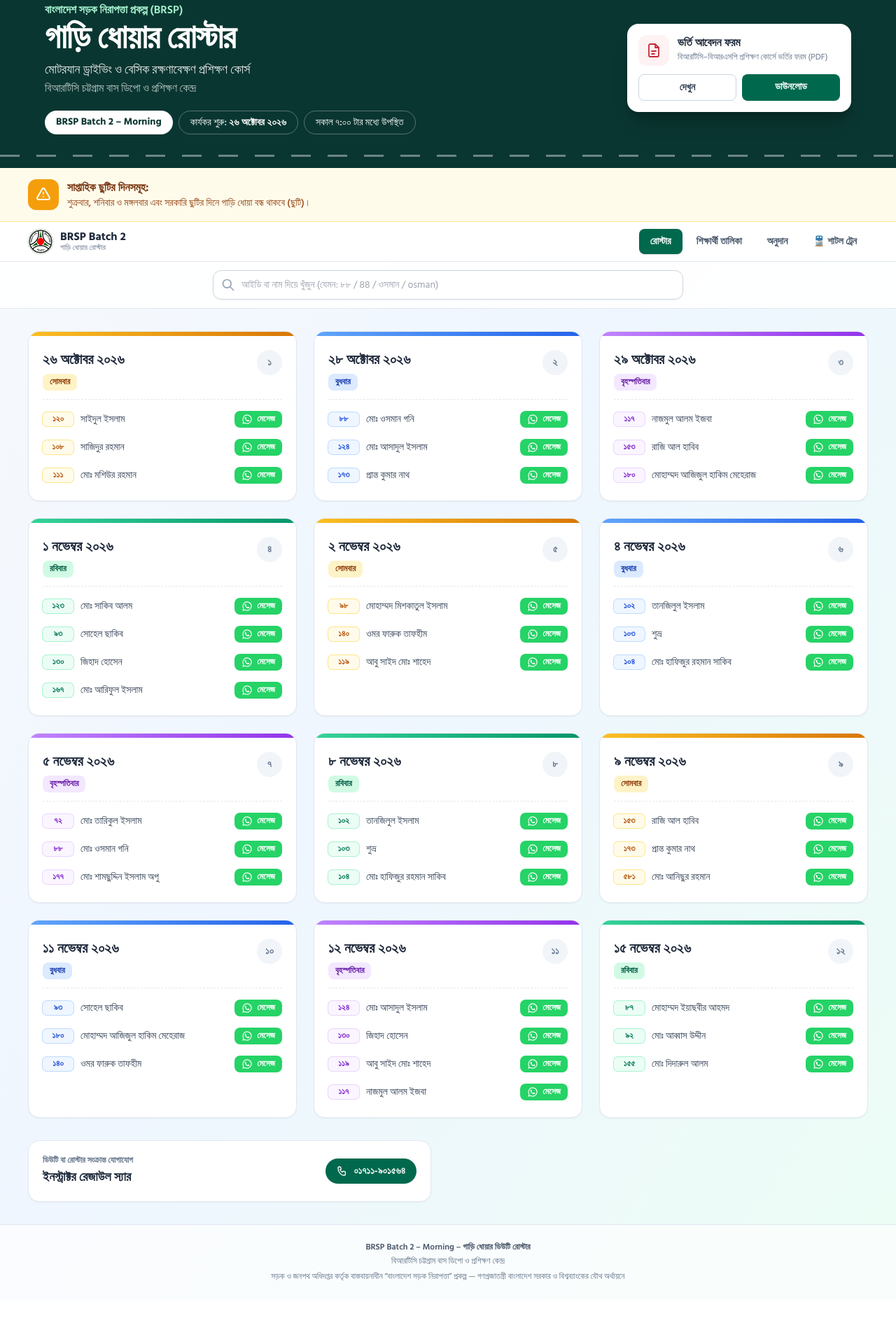
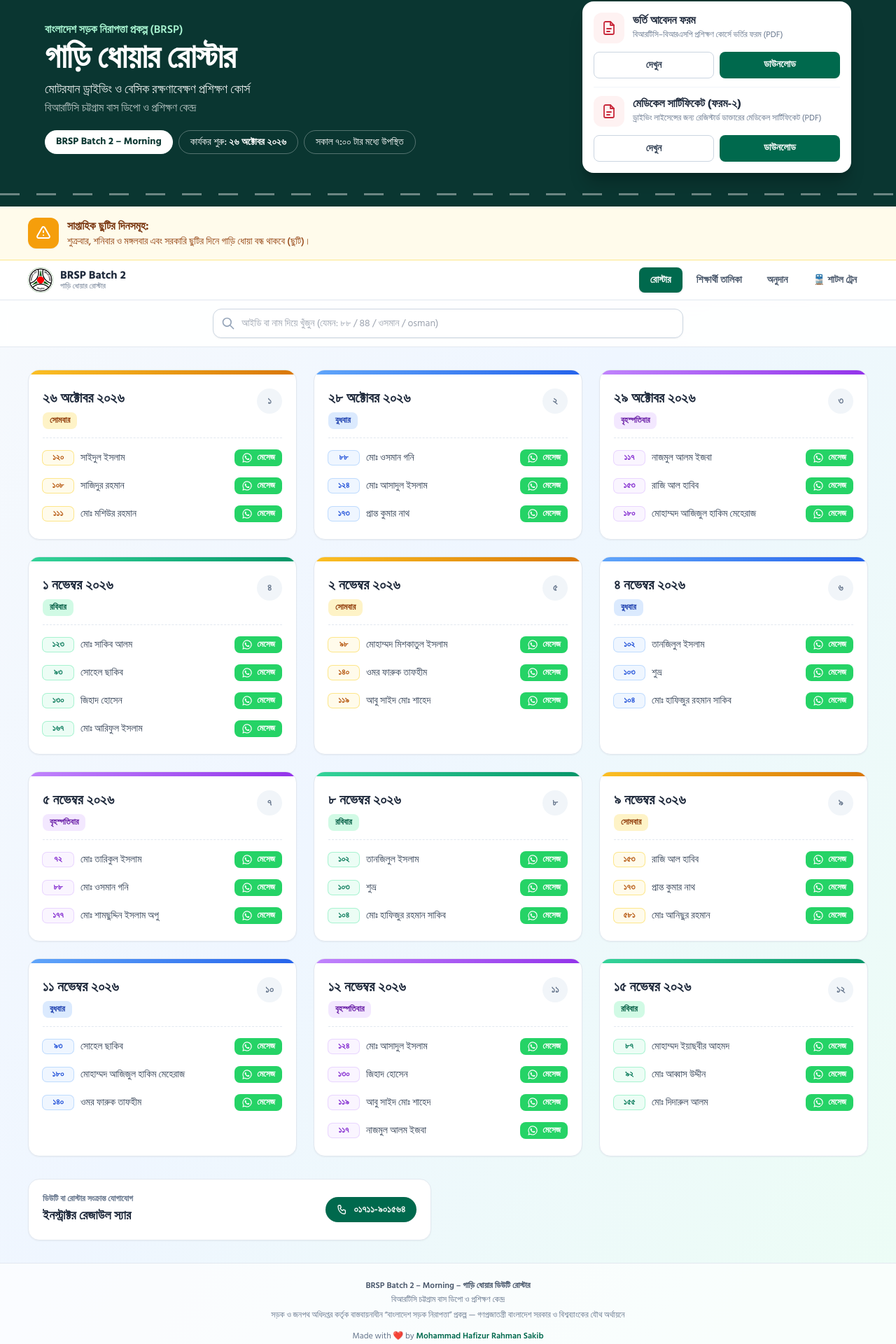
Before and after one commit to Hafiz-Sakib/BRSP, a React (Vite) app: page / in a window 1280 px wide. Shown: the part 145-2065 px from the top of the page at 70% size. Before the commit the page ends 2003 px from the top, so only its background shows below. Built offline with nearby package versions, Linux system fonts and the light colour scheme.

Commit message:
UI updated for Train Schedule

```diff
--- a/src/components/Footer.jsx
+++ b/src/components/Footer.jsx
@@ -10,6 +10,17 @@
       <p className="mt-1 max-w-2xl mx-auto leading-relaxed">
         সড়ক ও জনপথ অধিদপ্তর কর্তৃক বাস্তবায়নাধীন “বাংলাদেশ সড়ক নিরাপত্তা” প্রকল্প — গণপ্রজাতন্ত্রী বাংলাদেশ সরকার ও বিশ্বব্যাংকের যৌথ অর্থায়নে
       </p>
+      <p className="mt-3">
+        Made with <span aria-label="love" role="img">❤️</span> by{' '}
+        <a
+          href="https://github.com/hafiz-sakib"
+          target="_blank"
+          rel="noopener noreferrer"
+          className="font-semibold text-brsp-green hover:underline"
+        >
+          Mohammad Hafizur Rahman Sakib
+        </a>
+      </p>
     </footer>
   );
 }
--- a/src/components/Header.jsx
+++ b/src/components/Header.jsx
@@ -4,7 +4,7 @@
   PROJECT_NAME,
   COURSE_NAME,
   CENTER_NAME,
-  ADMISSION_FORM_URL,
+  FORMS,
 } from '../data/roster.js';
 import govtLogo from '../assets/logos/govt-bd.png';
 import brtaLogo from '../assets/logos/brta.png';
@@ -77,20 +77,22 @@
             </div>
           </div>
 
-          {/* ভর্তি ফরম */}
-          <div className="no-print w-full lg:w-80 rounded-2xl bg-white text-slate-800 p-4 shadow-xl shadow-black/20">
+          {/* ফরম ডাউনলোড */}
+          <div className="no-print w-full lg:w-96 rounded-2xl bg-white text-slate-800 p-4 shadow-xl shadow-black/20 divide-y divide-slate-100">
+            {FORMS.map((f) => (
+              <div key={f.url} className="py-3 first:pt-0 last:pb-0">
                 <div className="flex items-start gap-3">
                   <span className="shrink-0 grid place-items-center w-11 h-11 rounded-xl bg-red-50 text-brsp-red">
                     <PdfIcon />
                   </span>
                   <div>
-                <h2 className="font-bold leading-snug">ভর্তি আবেদন ফরম</h2>
-                <p className="text-xs text-slate-500 mt-0.5">বিআরটিসি–বিআরএসপি প্রশিক্ষণ কোর্সে ভর্তির ফরম (PDF)</p>
+                    <h2 className="font-bold leading-snug">{f.title}</h2>
+                    <p className="text-xs text-slate-500 mt-0.5">{f.desc}</p>
                   </div>
                 </div>
                 <div className="mt-3 grid grid-cols-2 gap-2">
                   <a
-                href={ADMISSION_FORM_URL}
+                    href={f.url}
                     target="_blank"
                     rel="noopener noreferrer"
                     className="text-center rounded-lg border border-slate-300 px-3 py-2 text-sm font-semibold text-slate-700 hover:bg-slate-50 transition"
@@ -98,13 +100,15 @@
                     দেখুন
                   </a>
                   <a
-                href={ADMISSION_FORM_URL}
-                download="BRTC_BRSP_Admission_Form.pdf"
+                    href={f.url}
+                    download={f.filename}
                     className="text-center rounded-lg bg-brsp-green px-3 py-2 text-sm font-semibold text-white hover:bg-emerald-800 transition"
                   >
                     ডাউনলোড
                   </a>
                 </div>
+              </div>
+            ))}
           </div>
         </div>
         <div className="road-dash absolute inset-x-0 bottom-4 h-[3px]" aria-hidden="true" />
--- a/src/data/roster.js
+++ b/src/data/roster.js
@@ -16,6 +16,22 @@
 export const COURSE_NAME = "মোটরযান ড্রাইভিং ও বেসিক রক্ষণাবেক্ষণ প্রশিক্ষণ কোর্স";
 export const CENTER_NAME = "বিআরটিসি চট্টগ্রাম বাস ডিপো ও প্রশিক্ষণ কেন্দ্র";
 export const ADMISSION_FORM_URL = "/BRTC_BRSP_Admission_Form.pdf";
+export const MEDICAL_FORM_URL = "/BRTC_Medical_Certificate_Form-2.pdf";
+// হেডারের ফরম কার্ডে দেখানো ফরমের তালিকা — নতুন ফরম যোগ করতে এখানে একটি লাইন যোগ করুন
+export const FORMS = [
+  {
+    title: "ভর্তি আবেদন ফরম",
+    desc: "বিআরটিসি–বিআরএসপি প্রশিক্ষণ কোর্সে ভর্তির ফরম (PDF)",
+    url: ADMISSION_FORM_URL,
+    filename: "BRTC_BRSP_Admission_Form.pdf",
+  },
+  {
+    title: "মেডিকেল সার্টিফিকেট (ফরম-২)",
+    desc: "ড্রাইভিং লাইসেন্সের জন্য রেজিস্টার্ড ডাক্তারের মেডিকেল সার্টিফিকেট (PDF)",
+    url: MEDICAL_FORM_URL,
+    filename: "BRTC_Medical_Certificate_Form-2.pdf",
+  },
+];
 
 export const MEMBERS = [
   {
```
Also changed, not shown: 2 other files (tests, documents, lock files or other folders). Lines whose indentation alone changed are shown as unchanged.
